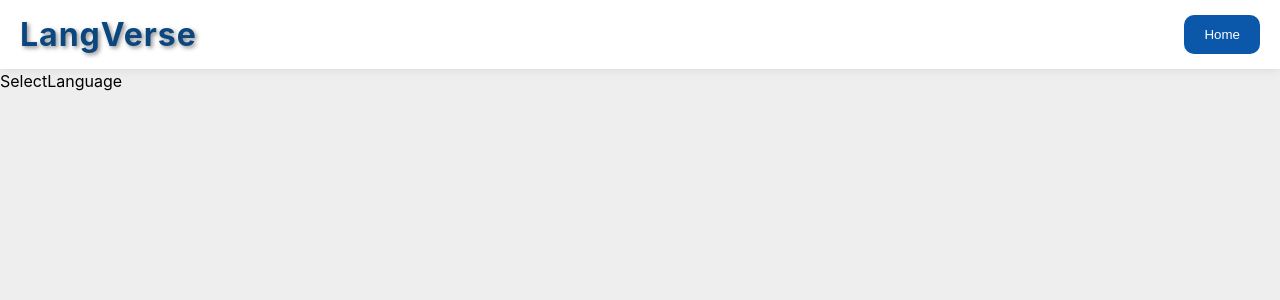
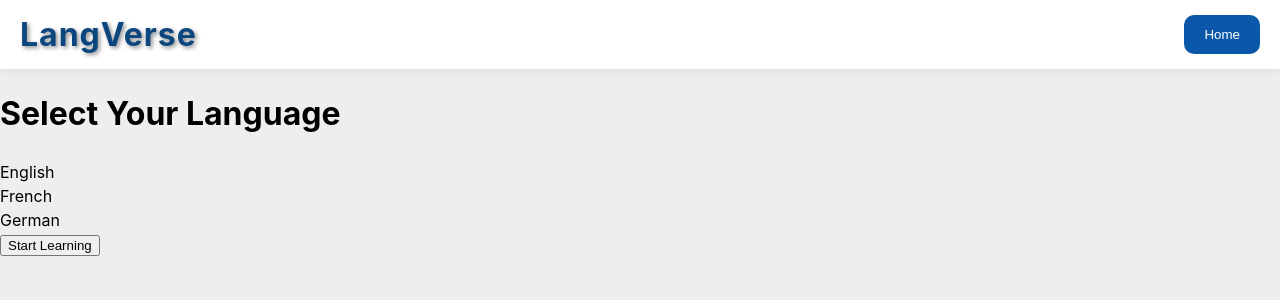
Before and after one commit to PATMESH/Emitrr-FSD-Project, a React (Create React App) app in the folder frontend/: page /select in a window 1280 px wide. Shown: the top 300 px of the page. Built offline with nearby package versions, Linux system fonts and the light colour scheme.

Commit message:
Update SelectLanguage.jsx

```diff
--- a/frontend/src/components/SelectLanguage.jsx
+++ b/frontend/src/components/SelectLanguage.jsx
@@ -1,13 +1,39 @@
-import React from 'react'
-import CustomNavbar from './LandingPage/Navbar'
+import React from 'react';
+import CustomNavbar from './LandingPage/Navbar';
+
+const languages = [
+  { id: 1, name: 'English' },
+  { id: 2, name: 'French' },
+  { id: 3, name: 'German' },
+  // Add more languages as needed
+];
 
 const SelectLanguage = () => {
+  const handleLanguageSelect = (language) => {
+    // Add logic to handle language selection (e.g., store selected language in state)
+    console.log(`Selected language: ${language.name}`);
+  };
+
   return (
     <>
-    <CustomNavbar/>
-    <div>SelectLanguage</div>
+      <CustomNavbar />
+      <div className="select-language-container">
+        <h1>Select Your Language</h1>
+        <div className="language-list">
+          {languages.map((language) => (
+            <div
+              key={language.id}
+              className="language-item"
+              onClick={() => handleLanguageSelect(language)}
+            >
+              {language.name}
+            </div>
+          ))}
+        </div>
+        <button className="start-learning-btn">Start Learning</button>
+      </div>
     </>
-  )
-}
+  );
+};
 
-export default SelectLanguage
+export default SelectLanguage;
```
